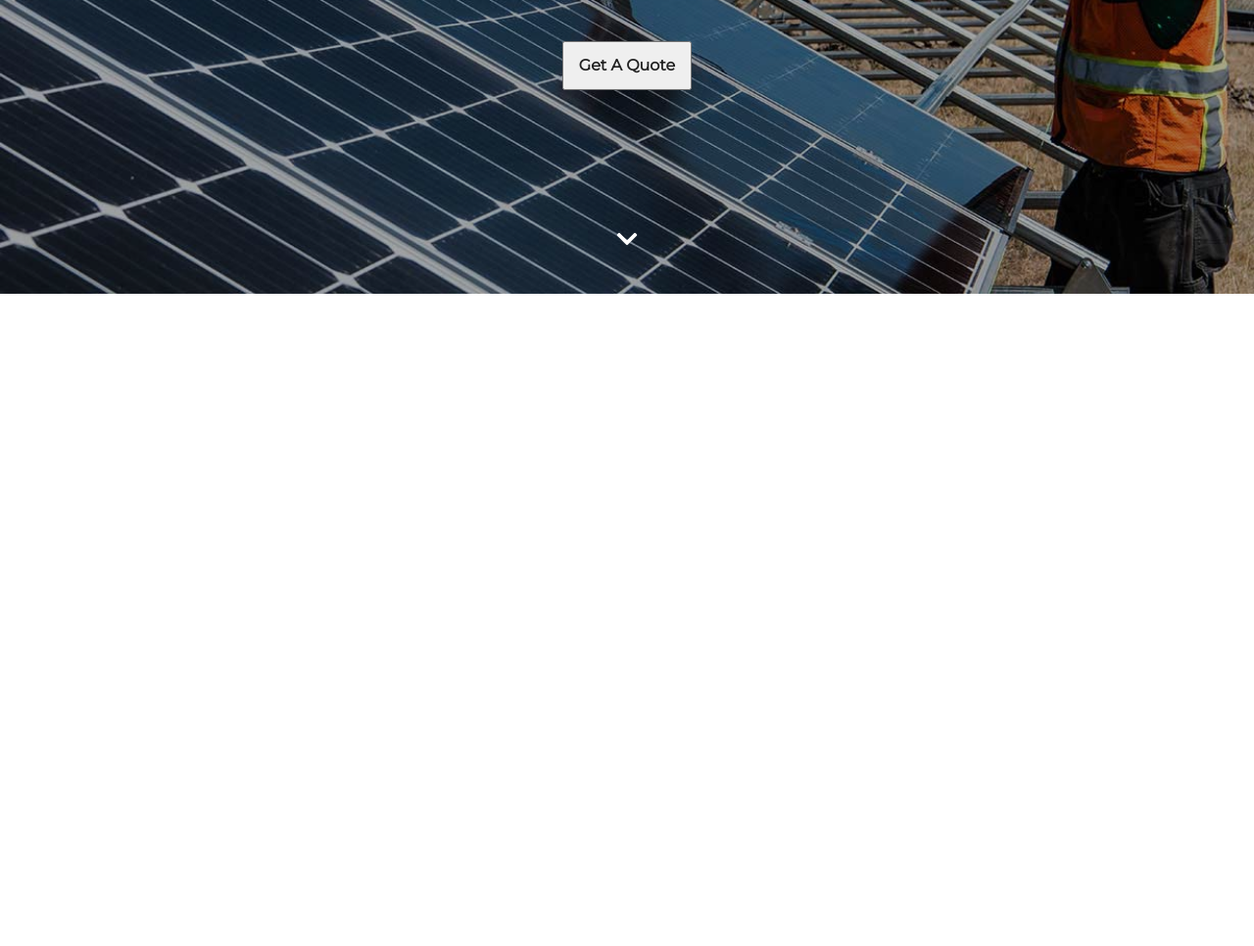
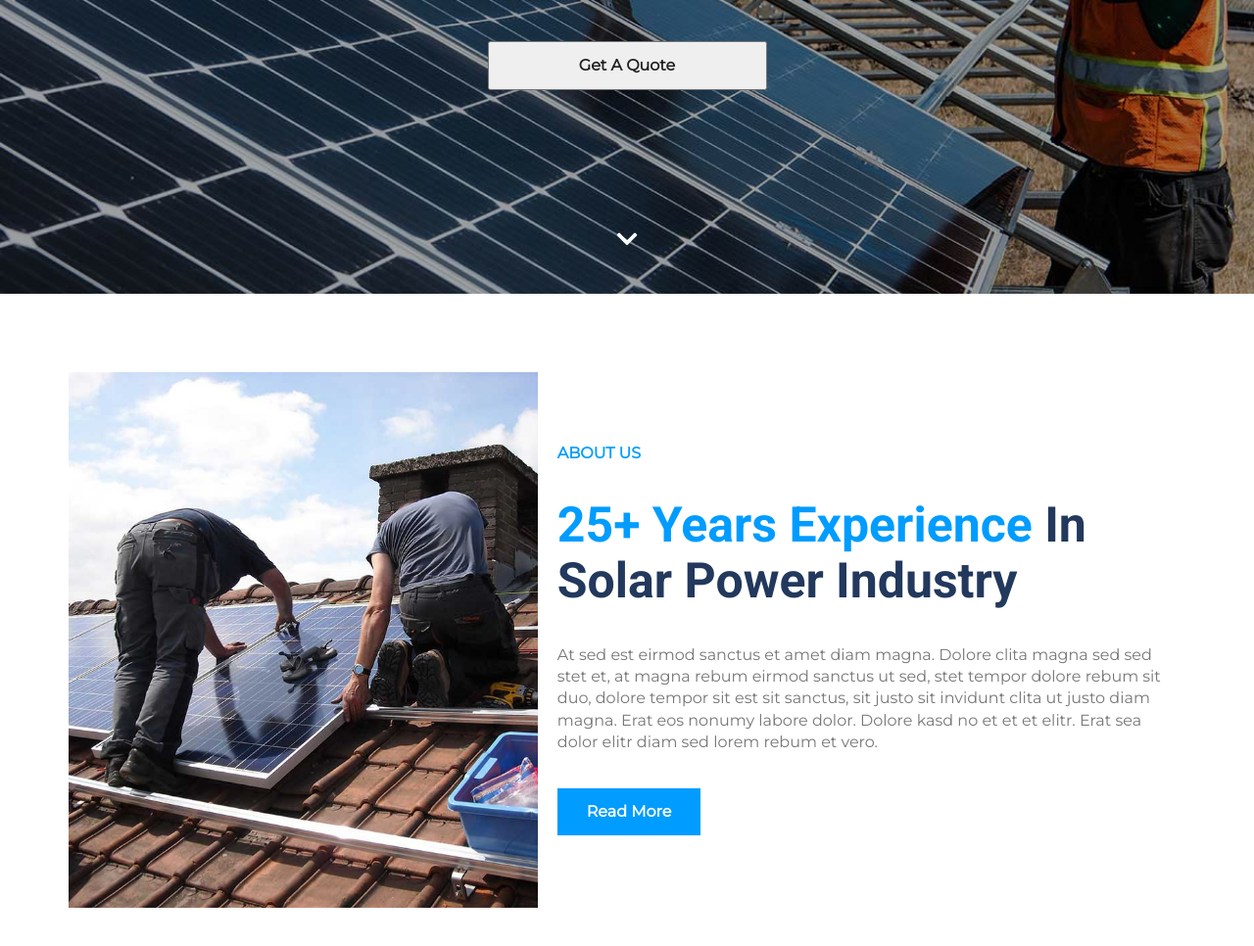
Before and after one commit to HakikiAhmedDjeber/Solar, a plain HTML site: page index.html in a window 1280 px wide. Shown: the part 500-1466 px from the top of the page at 98% size. Before the commit the page ends 800 px from the top, so only its background shows below. Drawn offline with Linux system fonts and the light colour scheme.

Commit message:
add about section

```diff
--- a/Style/style.css
+++ b/Style/style.css
@@ -66,6 +66,7 @@ h4 {
   height: 100vh;
   background: url(../images/carousel-1.jpg);
   background-size: cover;
+  max-width: 100%;
 }
 .home .cover {
   position: absolute;
@@ -115,6 +116,12 @@ h4 {
 }
 .home button {
   height: 50px;
+  width: 25%;
+}
+@media (max-width: 768px) {
+  .home button {
+    width: 40%;
+  }
 }
 .home button a {
   color: #222;
@@ -156,6 +163,12 @@ h4 {
   transform: translateY(-50%);
   transition: 0.15s;
 }
+@media (max-width: 768px) {
+  .home .left,
+  .home .right {
+    display: none;
+  }
+}
 .home .right {
   right: 0;
 }
@@ -174,3 +187,66 @@ h4 {
   }
 }
 /* end Home */
+/* start about */
+.about {
+  background: #fff;
+  margin: 80px 0;
+}
+.about .container {
+  display: flex;
+  gap: 20px;
+}
+@media (max-width: 992px) {
+  .about .container {
+    flex-direction: column;
+  }
+}
+.about .text > span {
+  text-transform: uppercase;
+  font-weight: bold;
+  color: var(--blue-color);
+}
+.about img {
+  width: 42%;
+}
+@media (max-width: 992px) {
+  .about img {
+    width: 100%;
+  }
+}
+.about .text {
+  display: flex;
+  flex-direction: column;
+  justify-content: center;
+  gap: 35px;
+}
+@media (max-width: 992px) {
+  .about .text {
+    gap: 25px;
+  }
+}
+.about h2 {
+  font-size: 50px;
+  color: var(--dark-blue);
+}
+.about h2 span {
+  color: var(--blue-color);
+}
+.about p {
+  line-height: 1.4;
+  color: #777;
+}
+.about button {
+  width: fit-content;
+  padding: 15px 30px;
+  font-weight: bold;
+  color: white;
+  background: var(--blue-color);
+  border: none;
+  cursor: pointer;
+  transition: 0.1s;
+}
+.about button:hover {
+  filter: opacity(0.9);
+}
+/* end about */
--- a/index.html
+++ b/index.html
@@ -32,5 +32,23 @@
       <a href="#" class="left"><i class="fa-solid fa-chevron-left"></i></a>
       <a href="#" class="right"><i class="fa-solid fa-chevron-right"></i></a>
     </div>
+    <div class="about">
+      <div class="container">
+        <img src="./images/about.jpg" alt="" />
+        <div class="text">
+          <span>About Us</span>
+          <h2><span>25+ Years Experience</span> In Solar Power Industry</h2>
+          <p>
+            At sed est eirmod sanctus et amet diam magna. Dolore clita magna sed
+            sed stet et, at magna rebum eirmod sanctus ut sed, stet tempor
+            dolore rebum sit duo, dolore tempor sit est sit sanctus, sit justo
+            sit invidunt clita ut justo diam magna. Erat eos nonumy labore
+            dolor. Dolore kasd no et et et elitr. Erat sea dolor elitr diam sed
+            lorem rebum et vero.
+          </p>
+          <button>Read More</button>
+        </div>
+      </div>
+    </div>
   </body>
 </html>
```
